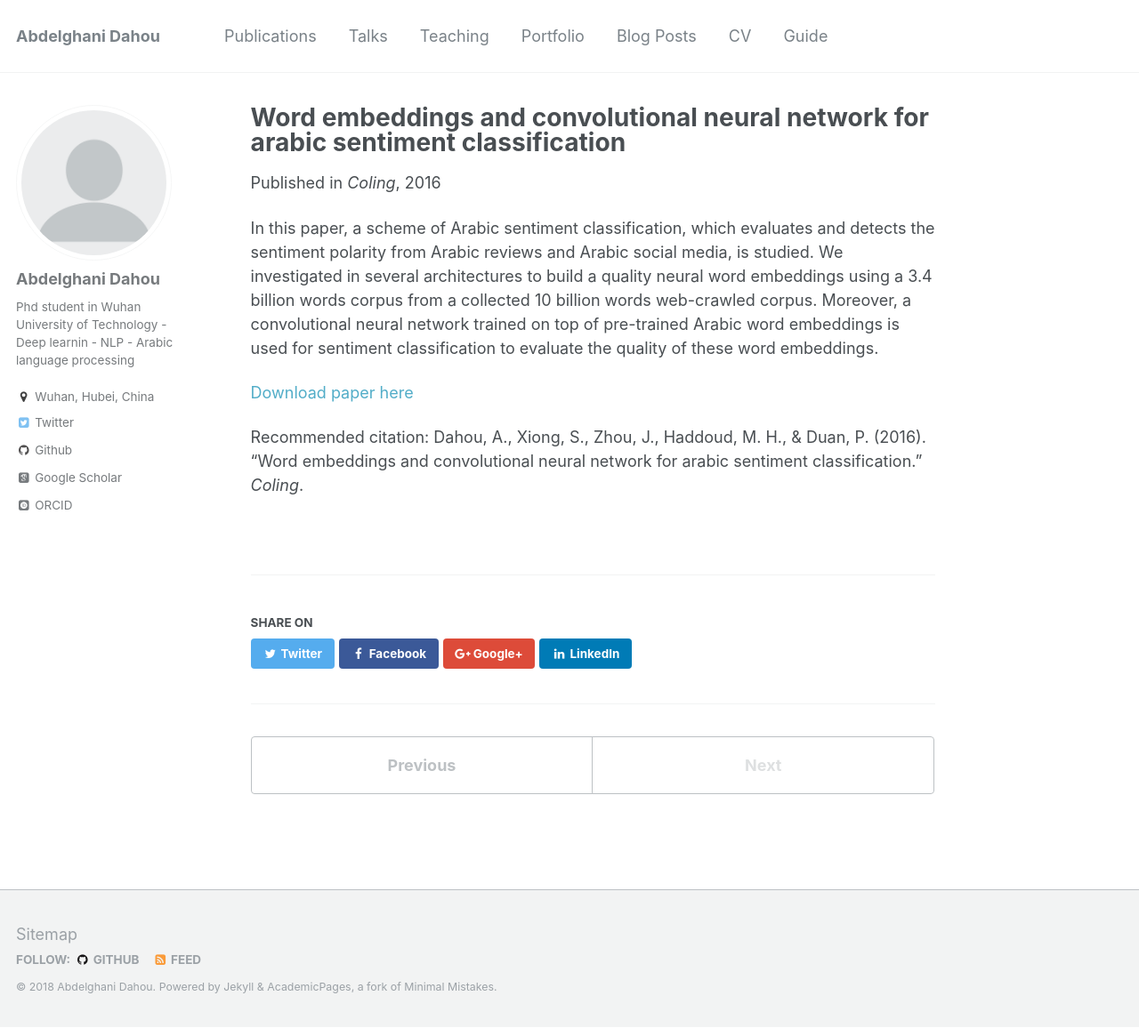
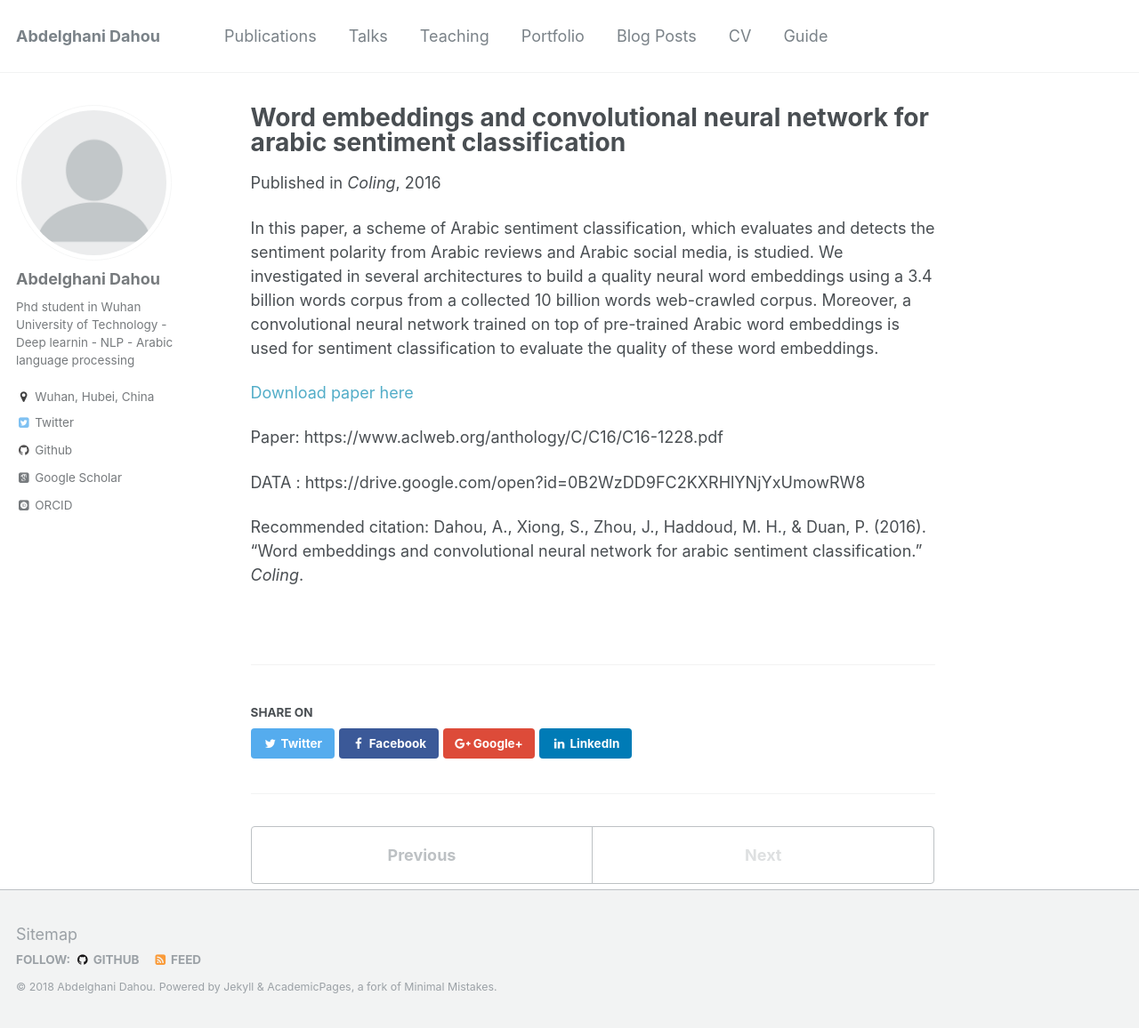
Before and after one commit to dahouabdelghani/dahouabdelghani.github.io, a Jekyll site: the page built from _publications/2016-10-01-paper-1.md, in a window 1280 px wide and 1156 px high. Shown: the whole window at 89% size. Built offline with Jekyll 4.4.1, drawn with Linux system fonts in a browser that asks for light colours; some web fonts are replaced.

Commit message:
Update _publications/2016-10-01-paper-1.md

```diff
--- a/_publications/2016-10-01-paper-1.md
+++ b/_publications/2016-10-01-paper-1.md
@@ -11,4 +11,8 @@ In this paper, a scheme of Arabic sentiment classification, which evaluates and
 
 [Download paper here](http://dahouabdelghani.github.io/files/C16-1228.pdf)
 
+Paper: https://www.aclweb.org/anthology/C/C16/C16-1228.pdf
+
+DATA : https://drive.google.com/open?id=0B2WzDD9FC2KXRHlYNjYxUmowRW8
+
 Recommended citation: Dahou, A., Xiong, S., Zhou, J., Haddoud, M. H., & Duan, P. (2016). "Word embeddings and convolutional neural network for arabic sentiment classification." <i>Coling</i>.
```
